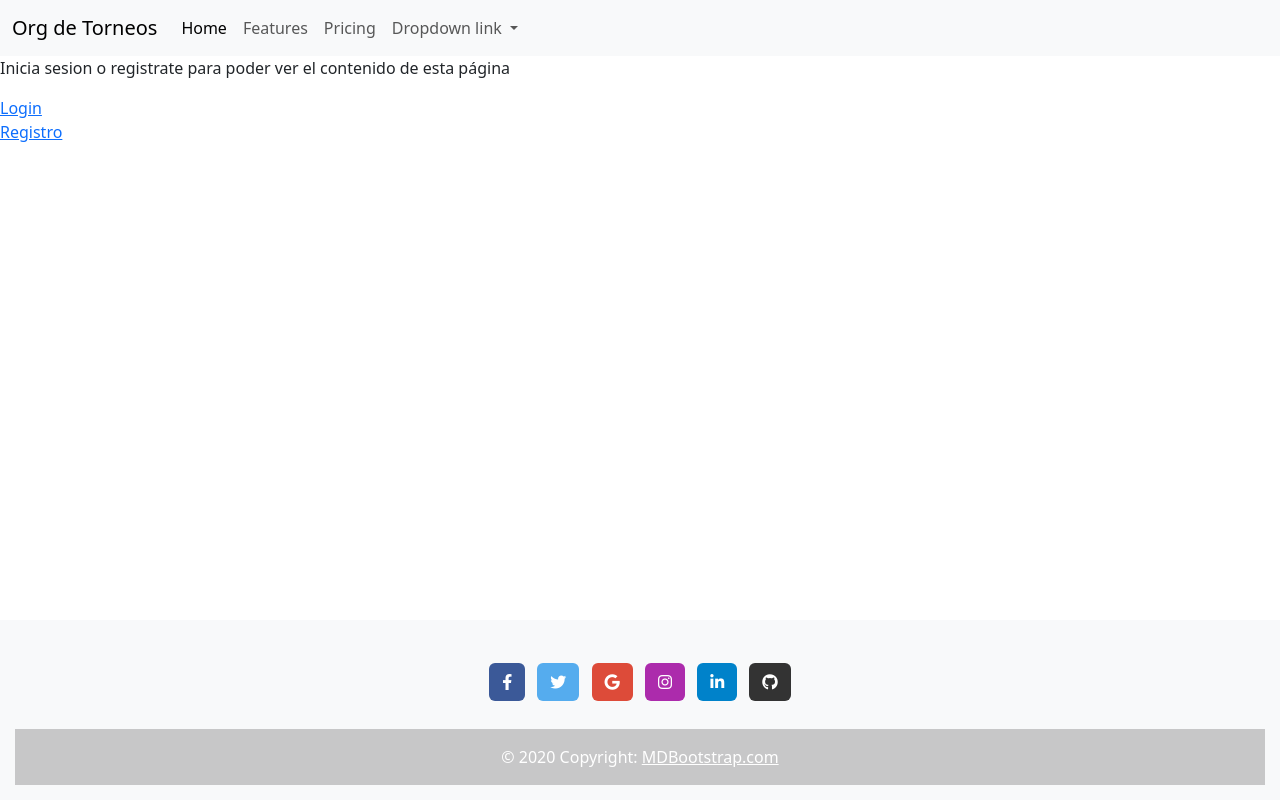
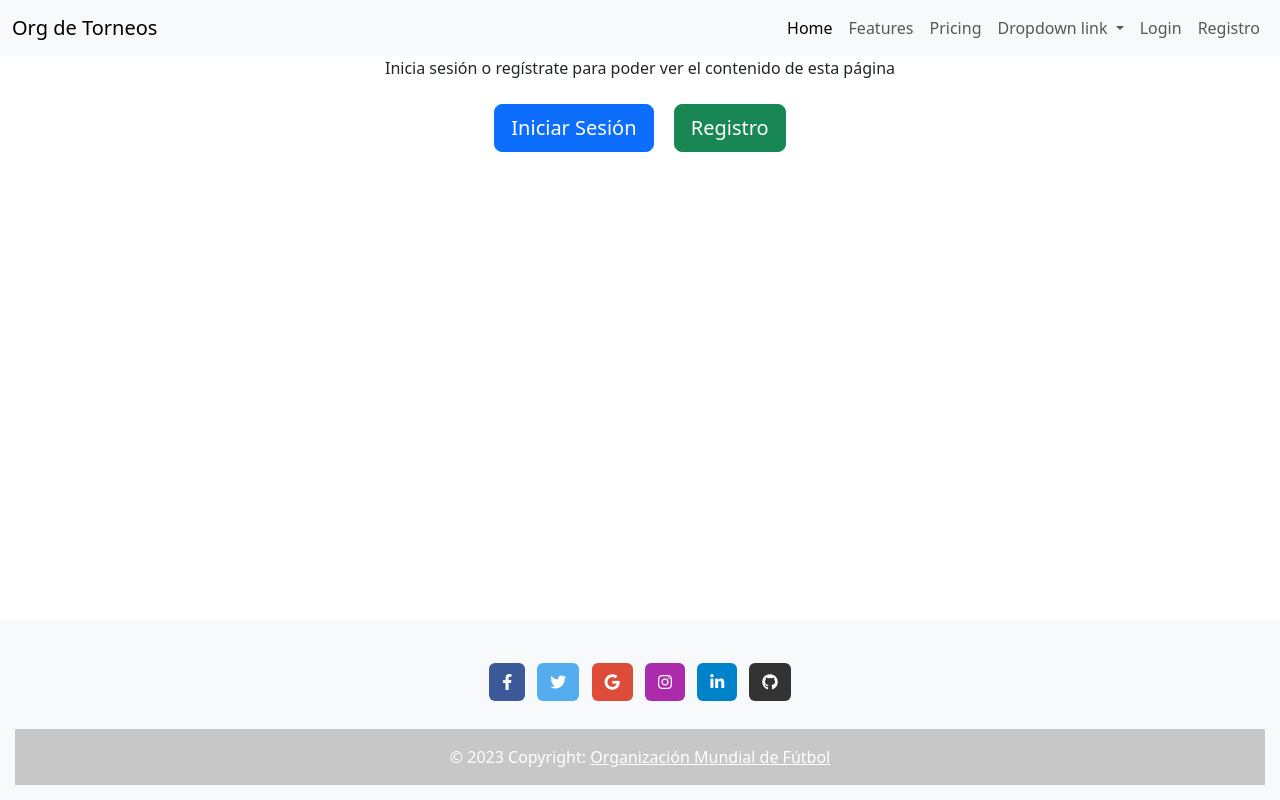
Before and after one commit to 0rellano/Organizacion_Mundial__django, a Django app: page / in a window 1280 px wide. Run offline with Django 4.2, Linux system fonts and the light colour scheme.

Commit message:
Modificacion del nav

```diff
--- a/organizacion_mundial/templates/base.html
+++ b/organizacion_mundial/templates/base.html
@@ -8,9 +8,29 @@
     <link href="https://cdn.jsdelivr.net/npm/bootstrap@5.3.2/dist/css/bootstrap.min.css" rel="stylesheet" integrity="sha384-T3c6CoIi6uLrA9TneNEoa7RxnatzjcDSCmG1MXxSR1GAsXEV/Dwwykc2MPK8M2HN" crossorigin="anonymous">
     <script src="https://cdn.jsdelivr.net/npm/bootstrap@5.3.2/dist/js/bootstrap.bundle.min.js" integrity="sha384-C6RzsynM9kWDrMNeT87bh95OGNyZPhcTNXj1NW7RuBCsyN/o0jlpcV8Qyq46cDfL" crossorigin="anonymous"></script>
     <link rel="stylesheet" href="{% static 'style.css' %}">
+
     <title>{% block title %}Document{% endblock %}</title>
+
+    <style>
+      /* Nueva clase personalizada para el cambio de color al pasar el ratón */
+      .btn-hover-bg-light:hover {
+        background-color: #f8f9fa !important; /* Cambia al color de fondo deseado */
+        color: #eee !important; /* Cambia al color de texto deseado al pasar el ratón */
+      }
+
+      /* Estilo adicional para el botón del Admin Site */
+      .btn-admin {
+        background-color: #343a40 !important; /* Cambia al color deseado para el fondo */
+        color: #fff !important; /* Cambia al color deseado para el texto */
+      }
+
+      .btn-admin:hover {
+        background-color: #212529 !important; /* Cambia al color deseado al pasar el ratón */
+      }
+    </style>
 </head>
 <body>
+
   <nav class="navbar navbar-expand-lg bg-body-tertiary">
     <div class="container-fluid">
       <a class="navbar-brand" href="{% url 'index' %}">Org de Torneos</a>
@@ -18,7 +38,7 @@
         <span class="navbar-toggler-icon"></span>
       </button>
       <div class="collapse navbar-collapse" id="navbarNavDropdown">
-            <ul class="navbar-nav">
+        <ul class="navbar-nav ms-auto">
           <li class="nav-item">
             <a class="nav-link active" aria-current="page" href="{% url 'index' %}">Home</a>
           </li>
@@ -38,6 +58,26 @@
               <li><a class="dropdown-item" href="#">Something else here</a></li>
             </ul>
           </li>
+          {% if user.is_authenticated %}
+          {% if user.is_staff %}
+            <li class="nav-item ms-auto">
+              <a href="{% url 'admin:index' %}" class="nav-link btn btn-dark btn-hover-bg-light btn-admin">Admin Site</a>
+            </li>
+          {% endif %}
+          <li class="nav-item ms-auto">
+            <a href="{% url 'logout' %}" class="nav-link">Logout</a>
+          </li>
+          <li class="nav-item ms-auto">
+            <p class="nav-link">Usuario actual: @{{ user.username }}</p>
+          </li>
+        {% else %}
+          <li class="nav-item ms-auto">
+            <a href="{% url 'login' %}" class="nav-link btn btn-dark btn-hover-bg-light">Login</a>
+          </li>
+          <li class="nav-item ms-auto">
+            <a href="{% url 'registro' %}" class="nav-link btn btn-dark btn-hover-bg-light">Registro</a>
+          </li>
+        {% endif %}
         </ul>
       </div>
     </div>
@@ -47,73 +87,20 @@
   {% endblock %}
 
   <footer class="bg-light text-center text-white custom-footer">
-        <!-- Grid container -->
     <div class="container p-4 pb-0">
-          <!-- Section: Social media -->
       <section class="mb-4">
-            <!-- Facebook -->
-            <a
-              class="btn text-white btn-floating m-1"
-              style="background-color: #3b5998;"
-              href="#!"
-              role="button"
-              ><i class="fab fa-facebook-f"></i
-            ></a>
-
-            <!-- Twitter -->
-            <a
-              class="btn text-white btn-floating m-1"
-              style="background-color: #55acee;"
-              href="#!"
-              role="button"
-              ><i class="fab fa-twitter"></i
-            ></a>
-
-            <!-- Google -->
-            <a
-              class="btn text-white btn-floating m-1"
-              style="background-color: #dd4b39;"
-              href="#!"
-              role="button"
-              ><i class="fab fa-google"></i
-            ></a>
-
-            <!-- Instagram -->
-            <a
-              class="btn text-white btn-floating m-1"
-              style="background-color: #ac2bac;"
-              href="#!"
-              role="button"
-              ><i class="fab fa-instagram"></i
-            ></a>
-
-            <!-- Linkedin -->
-            <a
-              class="btn text-white btn-floating m-1"
-              style="background-color: #0082ca;"
-              href="#!"
-              role="button"
-              ><i class="fab fa-linkedin-in"></i
-            ></a>
-            <!-- Github -->
-            <a
-              class="btn text-white btn-floating m-1"
-              style="background-color: #333333;"
-              href="#!"
-              role="button"
-              ><i class="fab fa-github"></i
-            ></a>
+        <a class="btn text-white btn-floating m-1" style="background-color: #3b5998;" href="#!" role="button"><i class="fab fa-facebook-f"></i></a>
+        <a class="btn text-white btn-floating m-1" style="background-color: #55acee;" href="#!" role="button"><i class="fab fa-twitter"></i></a>
+        <a class="btn text-white btn-floating m-1" style="background-color: #dd4b39;" href="#!" role="button"><i class="fab fa-google"></i></a>
+        <a class="btn text-white btn-floating m-1" style="background-color: #ac2bac;" href="#!" role="button"><i class="fab fa-instagram"></i></a>
+        <a class="btn text-white btn-floating m-1" style="background-color: #0082ca;" href="#!" role="button"><i class="fab fa-linkedin-in"></i></a>
+        <a class="btn text-white btn-floating m-1" style="background-color: #333333;" href="#!" role="button"><i class="fab fa-github"></i></a>
       </section>
-          <!-- Section: Social media -->
     </div>
-        <!-- Grid container -->
-
-        <!-- Copyright -->
     <div class="text-center p-3" style="background-color: rgba(0, 0, 0, 0.2);">
-          © 2020 Copyright:
-          <a class="text-white" href="https://mdbootstrap.com/">MDBootstrap.com</a>
+      © 2023 Copyright:
+      <a class="text-white" href="">Organización Mundial de Fútbol</a>
     </div>
-        <!-- Copyright -->
   </footer>
 </body>
 </html>
--- a/organizacion_mundial/templates/index.html
+++ b/organizacion_mundial/templates/index.html
@@ -8,17 +8,11 @@
     <a href="{% url 'lista_jugadores' %}"><button>Ver Lista de Jugadores</button></a>
     <a href="{% url 'mundiales' %}"><button>Mundiales</button></a>
     <a href="{% url 'paises' %}"><button>Paises</button></a>
-
-    <a href="{% url 'logout' %}">Logout</a>
-    <p>Usuario actual: {{ user.username }}</p>
-
-    {% if user.is_staff %}
-      <a href="{% url 'admin:index' %}" class="btn btn-primary">Ir al Admin Site</a>
-    {% endif %}
-
   {% else %}
-    <p>Inicia sesion o registrate para poder ver el contenido de esta página</p>
-    <a href="{% url 'login' %}">Login</a>
-    <a href="{% url 'registro' %}">Registro</a>
+    <div class="text-center">
+      <p class="mb-4">Inicia sesión o regístrate para poder ver el contenido de esta página</p>
+      <a href="{% url 'login' %}" class="btn btn-primary btn-lg mx-2">Iniciar Sesión</a>
+      <a href="{% url 'registro' %}" class="btn btn-success btn-lg mx-2">Registro</a>
+    </div>
   {% endif %}
 {% endblock %}
```
Lines whose indentation alone changed are shown as unchanged.
